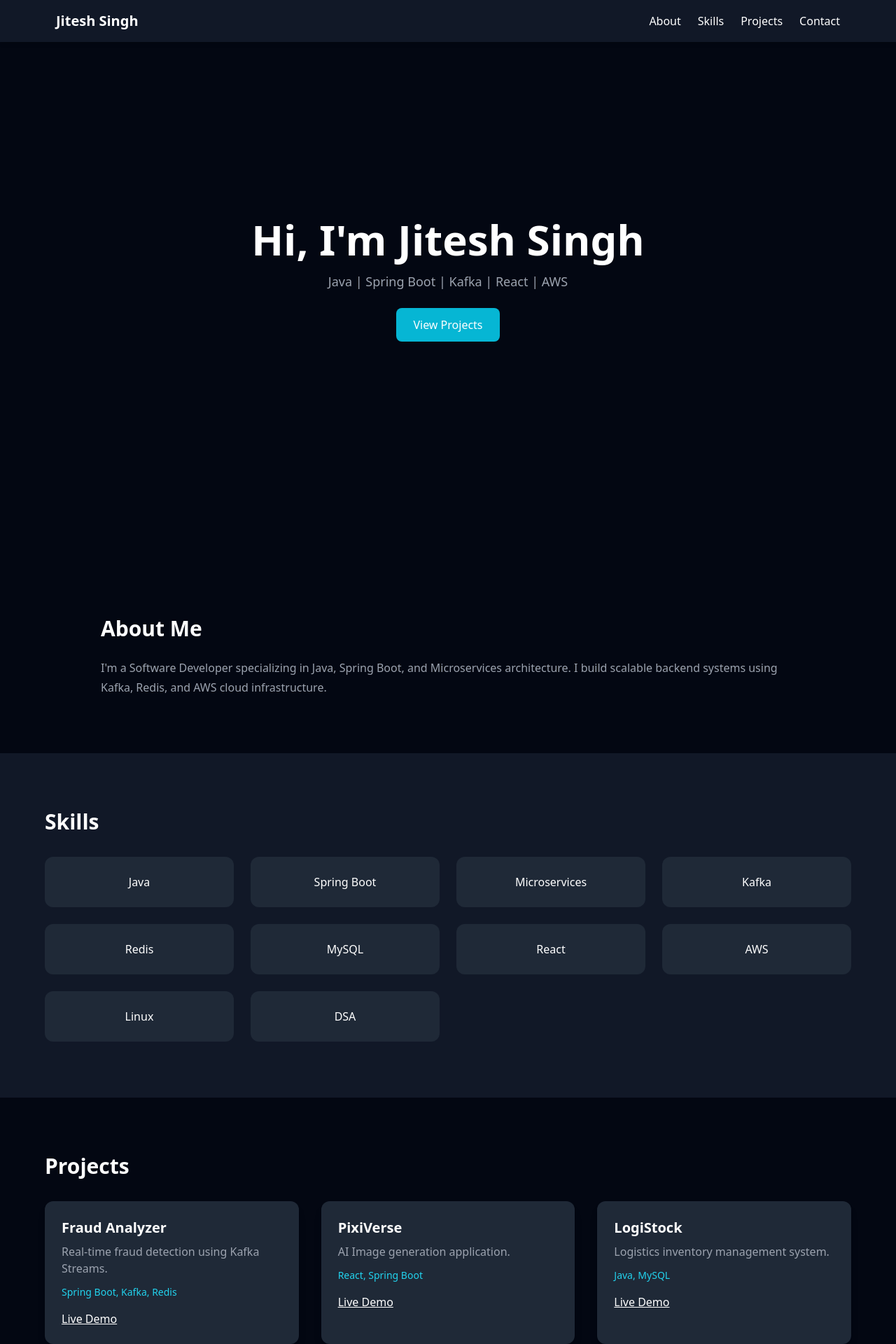
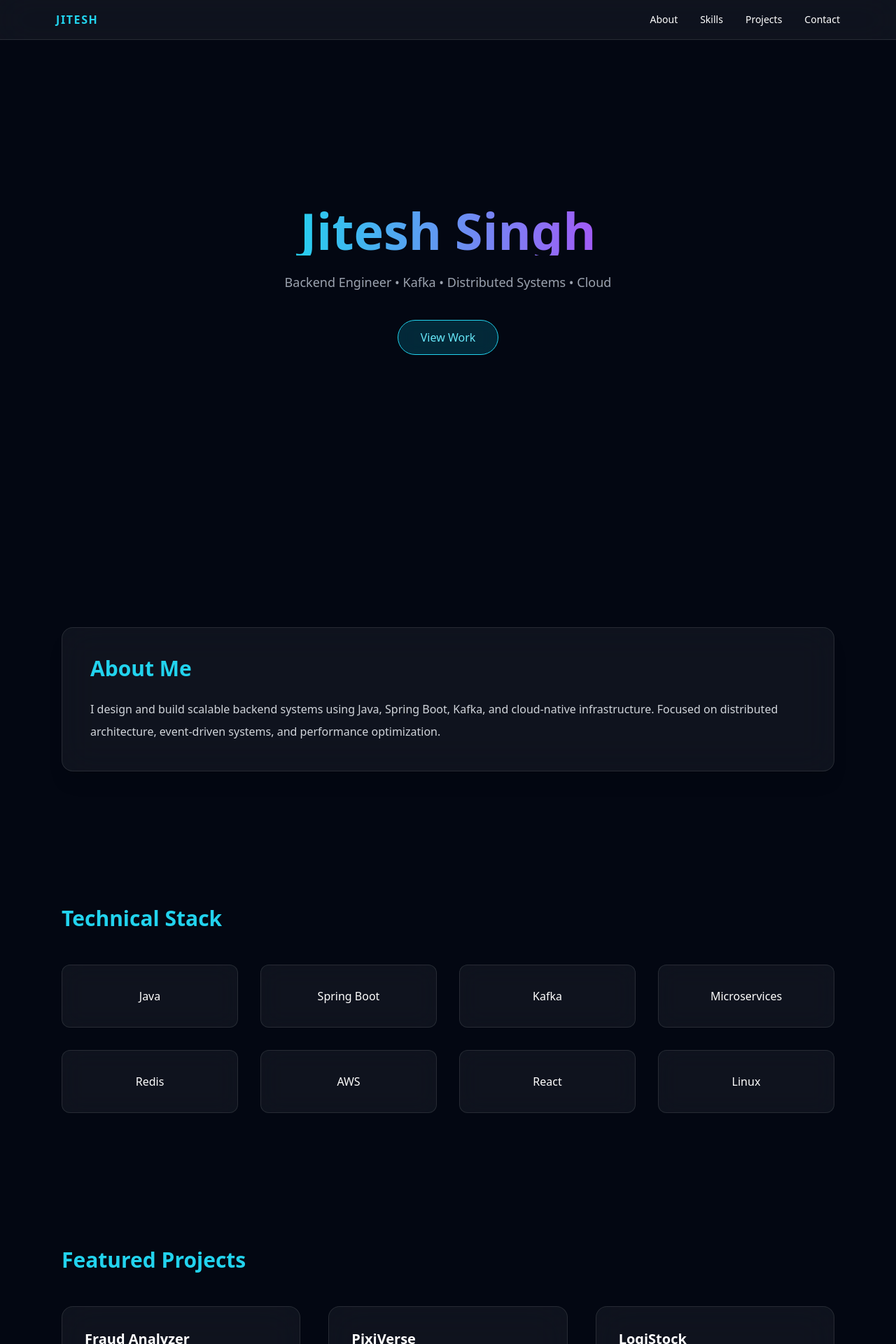
Before and after one commit to Me-Jitesh/Portfolio, a React (Vite) app: page / in a window 1280 px wide. Shown: the top 1920 px of the page at 70% size. Built offline with nearby package versions, Linux system fonts and the light colour scheme.

Commit message:
Upgrade this into a high-end animated developer portfolio

```diff
--- a/package.json
+++ b/package.json
@@ -10,8 +10,10 @@
     "preview": "vite preview"
   },
   "dependencies": {
+    "framer-motion": "^12.34.3",
     "react": "^19.2.0",
-    "react-dom": "^19.2.0"
+    "react-dom": "^19.2.0",
+    "react-icons": "^5.5.0"
   },
   "devDependencies": {
     "@eslint/js": "^9.39.1",
--- a/src/components/About.jsx
+++ b/src/components/About.jsx
@@ -1,12 +1,16 @@
+import SectionWrapper from "./SectionWrapper";
+
 export default function About() {
   return (
-    <section id="about" className="py-20 max-w-5xl mx-auto px-4">
-      <h3 className="text-3xl font-bold mb-6">About Me</h3>
-      <p className="text-gray-400 leading-7">
-        I'm a Software Developer specializing in Java, Spring Boot, and
-        Microservices architecture. I build scalable backend systems using
-        Kafka, Redis, and AWS cloud infrastructure.
-      </p>
-    </section>
+    <SectionWrapper id="about">
+      <div className="bg-white/5 backdrop-blur-xl border border-white/10 rounded-2xl p-10 shadow-xl">
+        <h2 className="text-3xl font-bold mb-6 text-cyan-400">About Me</h2>
+        <p className="text-gray-300 leading-8">
+          I design and build scalable backend systems using Java, Spring Boot,
+          Kafka, and cloud-native infrastructure. Focused on distributed
+          architecture, event-driven systems, and performance optimization.
+        </p>
+      </div>
+    </SectionWrapper>
   );
 }
--- a/src/components/Hero.jsx
+++ b/src/components/Hero.jsx
@@ -1,19 +1,34 @@
+import { motion } from "framer-motion";
+
 export default function Hero() {
   return (
-    <section className="h-screen flex items-center justify-center text-center">
+    <section className="h-screen flex items-center justify-center text-center relative">
       <div>
-        <h2 className="text-4xl md:text-6xl font-bold mb-4">
-          Hi, I'm Jitesh Singh
-        </h2>
-        <p className="text-gray-400 text-lg">
-          Java | Spring Boot | Kafka | React | AWS
-        </p>
-        <a
+        <motion.h1
+          initial={{ opacity: 0, y: 30 }}
+          animate={{ opacity: 1, y: 0 }}
+          transition={{ duration: 1 }}
+          className="text-5xl md:text-7xl font-bold bg-gradient-to-r from-cyan-400 to-purple-500 bg-clip-text text-transparent"
+        >
+          Jitesh Singh
+        </motion.h1>
+
+        <motion.p
+          initial={{ opacity: 0 }}
+          animate={{ opacity: 1 }}
+          transition={{ delay: 0.5 }}
+          className="mt-6 text-gray-400 text-lg"
+        >
+          Backend Engineer • Kafka • Distributed Systems • Cloud
+        </motion.p>
+
+        <motion.a
           href="#projects"
-          className="mt-6 inline-block bg-cyan-500 px-6 py-3 rounded-lg hover:bg-cyan-600"
+          whileHover={{ scale: 1.1 }}
+          className="mt-10 inline-block px-8 py-3 rounded-full bg-cyan-500/20 border border-cyan-400 text-cyan-300 backdrop-blur-lg hover:bg-cyan-400/30 transition"
         >
-          View Projects
-        </a>
+          View Work
+        </motion.a>
       </div>
     </section>
   );
--- a/src/components/Navbar.jsx
+++ b/src/components/Navbar.jsx
@@ -1,19 +1,19 @@
 export default function Navbar() {
   return (
-    <nav className="fixed w-full bg-gray-900 shadow-md z-50">
+    <nav className="fixed w-full z-50 backdrop-blur-xl bg-white/5 border-b border-white/10">
       <div className="max-w-6xl mx-auto flex justify-between items-center p-4">
-        <h1 className="text-xl font-bold">Jitesh Singh</h1>
-        <div className="space-x-6 hidden md:block">
-          <a href="#about" className="hover:text-cyan-400">
+        <h1 className="font-semibold tracking-widest text-cyan-400">JITESH</h1>
+        <div className="space-x-8 hidden md:block text-sm">
+          <a href="#about" className="hover:text-cyan-400 transition">
             About
           </a>
-          <a href="#skills" className="hover:text-cyan-400">
+          <a href="#skills" className="hover:text-cyan-400 transition">
             Skills
           </a>
-          <a href="#projects" className="hover:text-cyan-400">
+          <a href="#projects" className="hover:text-cyan-400 transition">
             Projects
           </a>
-          <a href="#contact" className="hover:text-cyan-400">
+          <a href="#contact" className="hover:text-cyan-400 transition">
             Contact
           </a>
         </div>
--- a/src/components/Projects.jsx
+++ b/src/components/Projects.jsx
@@ -1,27 +1,27 @@
+import SectionWrapper from "./SectionWrapper";
 import { projects } from "../data/projects";
 
 export default function Projects() {
   return (
-    <section id="projects" className="py-20 px-4">
-      <div className="max-w-6xl mx-auto">
-        <h3 className="text-3xl font-bold mb-8">Projects</h3>
-        <div className="grid md:grid-cols-3 gap-8">
-          {projects.map((project, index) => (
-            <div key={index} className="bg-gray-800 p-6 rounded-xl shadow-lg">
-              <h4 className="text-xl font-semibold mb-2">{project.title}</h4>
-              <p className="text-gray-400 mb-3">{project.description}</p>
-              <p className="text-sm text-cyan-400 mb-4">{project.tech}</p>
-              <a
-                href={project.link}
-                className="text-white underline"
-                target="_blank"
-              >
-                Live Demo
-              </a>
-            </div>
-          ))}
-        </div>
+    <SectionWrapper id="projects">
+      <h2 className="text-3xl font-bold mb-12 text-cyan-400">
+        Featured Projects
+      </h2>
+
+      <div className="grid md:grid-cols-3 gap-10">
+        {projects.map((project, i) => (
+          <div
+            key={i}
+            className="bg-white/5 backdrop-blur-xl border border-white/10 p-8 rounded-2xl hover:scale-105 transition duration-300"
+          >
+            <h3 className="text-xl font-semibold mb-3">{project.title}</h3>
+            <p className="text-gray-400 mb-4">{project.description}</p>
+            <a href={project.link} target="_blank" className="text-cyan-400">
+              Live →
+            </a>
+          </div>
+        ))}
       </div>
-    </section>
+    </SectionWrapper>
   );
 }
--- /dev/null
+++ b/src/components/SectionWrapper.jsx
@@ -0,0 +1,16 @@
+import { motion } from "framer-motion";
+
+export default function SectionWrapper({ children, id }) {
+  return (
+    <motion.section
+      id={id}
+      initial={{ opacity: 0, y: 60 }}
+      whileInView={{ opacity: 1, y: 0 }}
+      transition={{ duration: 0.8 }}
+      viewport={{ once: true }}
+      className="py-24 px-6 max-w-6xl mx-auto"
+    >
+      {children}
+    </motion.section>
+  );
+}
--- a/src/components/Skills.jsx
+++ b/src/components/Skills.jsx
@@ -1,32 +1,33 @@
+import SectionWrapper from "./SectionWrapper";
+
 const skills = [
   "Java",
   "Spring Boot",
+  "Kafka",
   "Microservices",
-  "Kafka",
   "Redis",
-  "MySQL",
+  "AWS",
   "React",
-  "AWS",
   "Linux",
-  "DSA",
 ];
 
 export default function Skills() {
   return (
-    <section id="skills" className="py-20 bg-gray-900 px-4">
-      <div className="max-w-6xl mx-auto">
-        <h3 className="text-3xl font-bold mb-8">Skills</h3>
-        <div className="grid grid-cols-2 md:grid-cols-4 gap-6">
-          {skills.map((skill, index) => (
-            <div
-              key={index}
-              className="bg-gray-800 p-6 rounded-xl text-center hover:scale-105 transition"
-            >
-              {skill}
-            </div>
-          ))}
-        </div>
+    <SectionWrapper id="skills">
+      <h2 className="text-3xl font-bold mb-12 text-cyan-400">
+        Technical Stack
+      </h2>
+
+      <div className="grid md:grid-cols-4 gap-8">
+        {skills.map((skill, i) => (
+          <div
+            key={i}
+            className="bg-white/5 backdrop-blur-lg border border-white/10 p-8 rounded-xl text-center hover:border-cyan-400 hover:shadow-cyan-400/20 hover:shadow-lg transition"
+          >
+            {skill}
+          </div>
+        ))}
       </div>
-    </section>
+    </SectionWrapper>
   );
 }
--- a/src/index.css
+++ b/src/index.css
@@ -5,3 +5,14 @@
 html {
   scroll-behavior: smooth;
 }
+
+body {
+  background: radial-gradient(circle at 20% 20%,
+      rgba(0, 255, 255, 0.08),
+      transparent 40%),
+    radial-gradient(circle at 80% 80%,
+      rgba(255, 0, 255, 0.08),
+      transparent 40%),
+    #0f172a;
+  color: white;
+}
```
Also changed, not shown: 1 other file (tests, documents, lock files or other folders).
